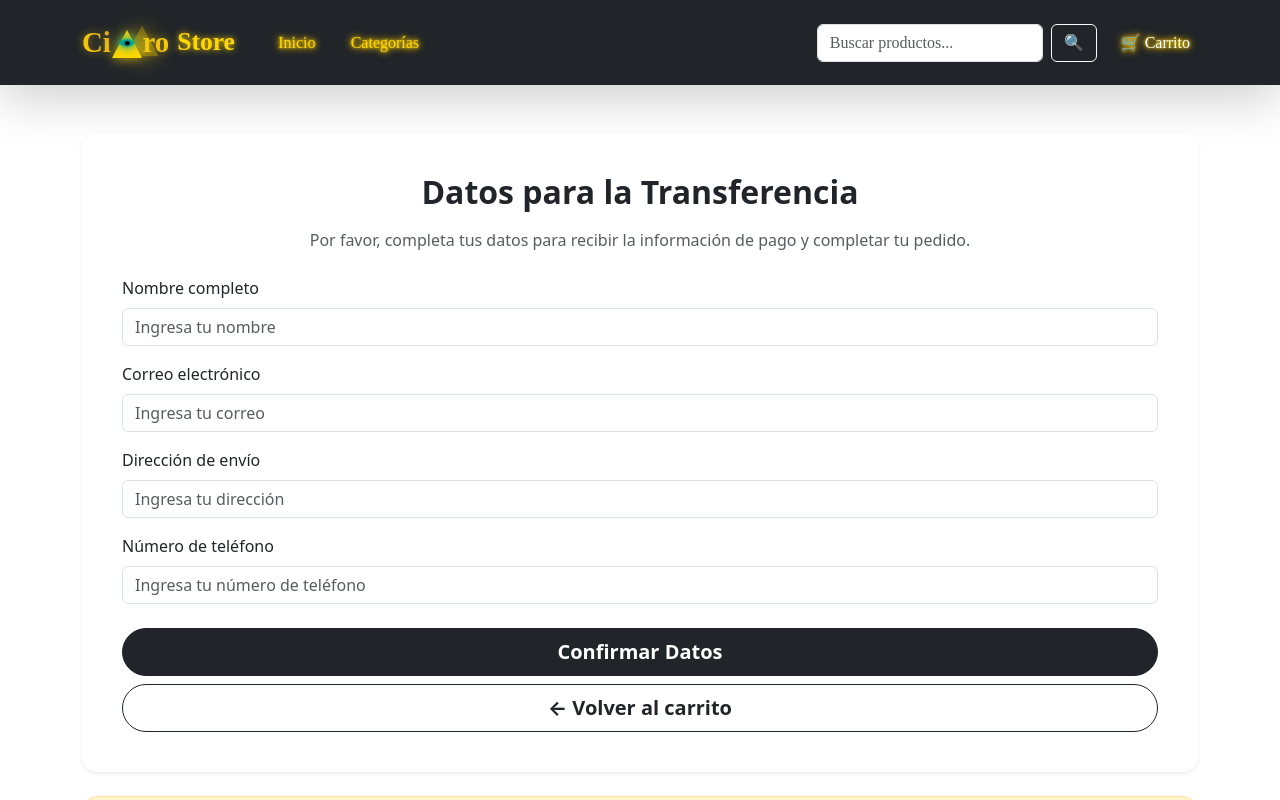
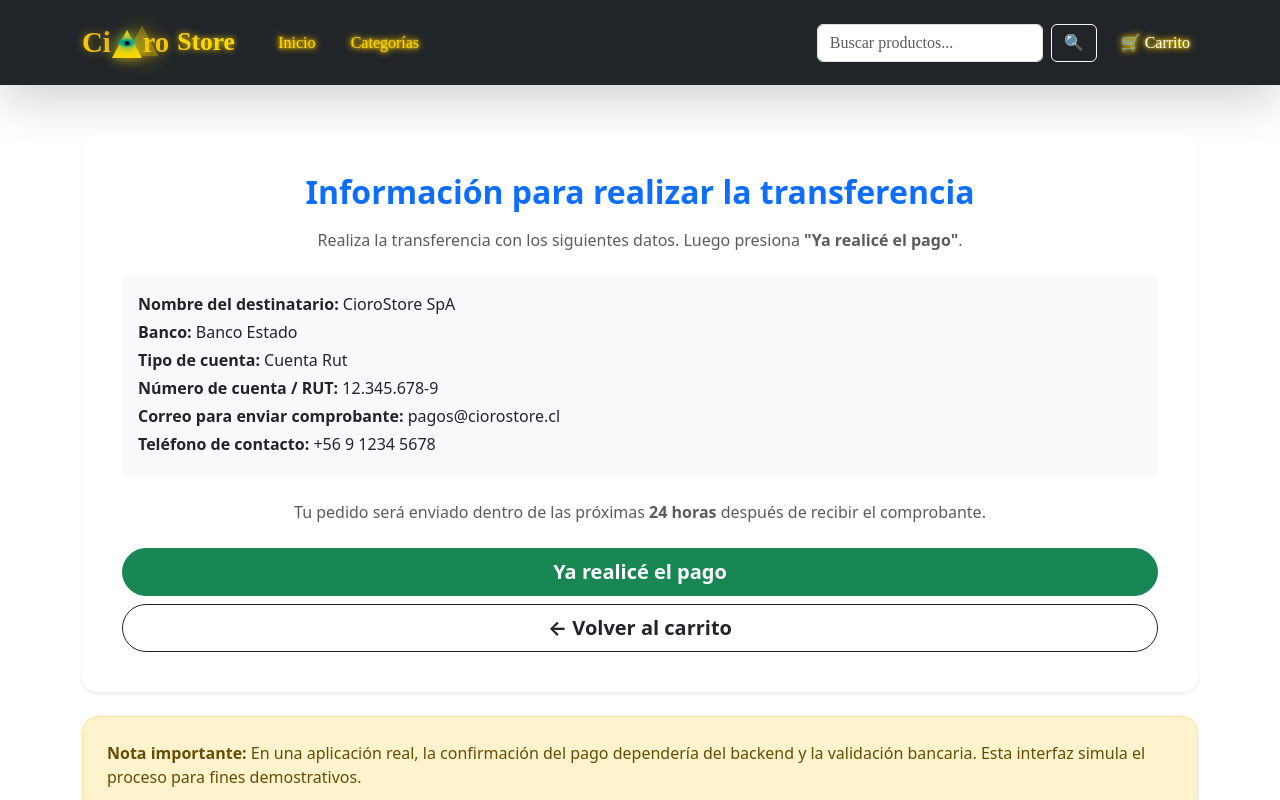
Before and after one commit to diegoroman666/desbordadostore, a React (Vite) app: page /confirmacion in a window 1280 px wide. Shown: the top 800 px of the page. Built offline with nearby package versions, Linux system fonts and the light colour scheme; a web font is replaced by a local one.

Commit message:
arreglar transfer.jsx y confirmation.jsx

```diff
--- a/src/pages/Confirmation.jsx
+++ b/src/pages/Confirmation.jsx
@@ -1,144 +1,118 @@
-import React, { useState, useContext } from 'react';
-import { Container, Card, Button, Form, Alert } from 'react-bootstrap';
+// Archivo: src/pages/Confirmation.jsx
+import React, { useState, useContext, useEffect } from 'react';
+import { Container, Card, Button, Alert } from 'react-bootstrap';
 import { Link } from 'react-router-dom';
 import CartContext from '../context/CartContext';
 
 export default function Confirmation() {
-  const [step, setStep] = useState('form'); // 'form', 'transfer_details', 'payment_success'
-  const [formData, setFormData] = useState({
-    name: '',
-    email: '',
-    address: '',
-    phone: ''
-  });
+  const [step, setStep] = useState('transfer_details'); // Primer paso: mostrar datos de transferencia
+  const [orderNumber, setOrderNumber] = useState(null);
+
   const { clearCart } = useContext(CartContext);
 
-  const handleChange = (e) => {
-    const { name, value } = e.target;
-    setFormData(prevState => ({
-      ...prevState,
-      [name]: value
-    }));
+  // Generar número de pedido
+  useEffect(() => {
+    const generateOrder = () => {
+      const random = Math.floor(100000 + Math.random() * 900000);
+      return `CS-${random}`;
     };
-
-  const handleSubmit = (e) => {
-    e.preventDefault();
-    // En la vida real, aquí se enviarían los datos al servidor para generar el pedido.
-    // Nosotros, para esta simulación, pasamos al siguiente paso.
-    setStep('transfer_details');
-  };
+    setOrderNumber(generateOrder());
+  }, []);
 
   const handleConfirmPayment = () => {
-    // Simulamos que el pago se procesa.
-    // En un proyecto real, esto sería una respuesta del backend.
-    clearCart(); // Vaciamos el carrito solo cuando el pago es exitoso
+    clearCart(); // Vaciar carrito sólo cuando el usuario confirma
     setStep('payment_success');
   };
 
   const renderContent = () => {
     switch (step) {
-      case 'form':
+      case 'transfer_details':
         return (
           <>
-            <h2 className="fw-bold mb-3 text-center">Datos para la Transferencia</h2>
+            <h2 className="fw-bold mb-3 text-center text-primary">
+              Información para realizar la transferencia
+            </h2>
+
             <p className="text-muted text-center mb-4">
-              Por favor, completa tus datos para recibir la información de pago y completar tu pedido.
+              Realiza la transferencia con los siguientes datos.
+              Luego presiona <strong>"Ya realicé el pago"</strong>.
             </p>
-            <Form onSubmit={handleSubmit}>
-              <Form.Group className="mb-3">
-                <Form.Label>Nombre completo</Form.Label>
-                <Form.Control
-                  type="text"
-                  name="name"
-                  value={formData.name}
-                  onChange={handleChange}
-                  placeholder="Ingresa tu nombre"
-                  required
-                />
-              </Form.Group>
-              <Form.Group className="mb-3">
-                <Form.Label>Correo electrónico</Form.Label>
-                <Form.Control
-                  type="email"
-                  name="email"
-                  value={formData.email}
-                  onChange={handleChange}
-                  placeholder="Ingresa tu correo"
-                  required
-                />
-              </Form.Group>
-              <Form.Group className="mb-3">
-                <Form.Label>Dirección de envío</Form.Label>
-                <Form.Control
-                  type="text"
-                  name="address"
-                  value={formData.address}
-                  onChange={handleChange}
-                  placeholder="Ingresa tu dirección"
-                  required
-                />
-              </Form.Group>
-              <Form.Group className="mb-3">
-                <Form.Label>Número de teléfono</Form.Label>
-                <Form.Control
-                  type="tel"
-                  name="phone"
-                  value={formData.phone}
-                  onChange={handleChange}
-                  placeholder="Ingresa tu número de teléfono"
-                  required
-                />
-              </Form.Group>
+
+            {/* Recuadro de datos */}
+            <div className="p-3 bg-light rounded-3 mb-4">
+              <p className="mb-1"><strong>Nombre del destinatario:</strong> CioroStore SpA</p>
+              <p className="mb-1"><strong>Banco:</strong> Banco Estado</p>
+              <p className="mb-1"><strong>Tipo de cuenta:</strong> Cuenta Rut</p>
+              <p className="mb-1"><strong>Número de cuenta / RUT:</strong> 12.345.678-9</p>
+              <p className="mb-1"><strong>Correo para enviar comprobante:</strong> pagos@ciorostore.cl</p>
+              <p className="mb-1"><strong>Teléfono de contacto:</strong> +56 9 1234 5678</p>
+            </div>
+
+            <p className="text-center text-muted">
+              Tu pedido será enviado dentro de las próximas <strong>24 horas</strong> después de recibir el comprobante.
+            </p>
+
             <div className="d-grid gap-2 mt-4">
-                <Button variant="dark" size="lg" type="submit" className="fw-bold rounded-pill">
-                  Confirmar Datos
+              <Button
+                variant="success"
+                size="lg"
+                onClick={handleConfirmPayment}
+                className="fw-bold rounded-pill"
+              >
+                Ya realicé el pago
               </Button>
-                <Button as={Link} to="/carrito" variant="outline-dark" size="lg" className="fw-bold rounded-pill">
+
+              <Button
+                as={Link}
+                to="/carrito"
+                variant="outline-dark"
+                size="lg"
+                className="fw-bold rounded-pill"
+              >
                 ← Volver al carrito
               </Button>
             </div>
-            </Form>
           </>
         );
-      case 'transfer_details':
+
+      case 'payment_success':
         return (
           <>
-            <h2 className="fw-bold mb-3 text-center text-primary">Información de Transferencia</h2>
-            <p className="text-muted text-center mb-4">
-              Por favor, realiza la transferencia con los siguientes datos y luego confirma.
+            <h2 className="fw-bold text-success mb-3 text-center">
+              ¡Pago Confirmado!
+            </h2>
+
+            <p className="lead text-muted text-center mb-4">
+              Tu pago ha sido registrado y tu pedido está en preparación.
+              Lo recibirás en un plazo máximo de <strong>24 horas</strong>.
             </p>
-            <div className="p-3 bg-light rounded-3 mb-4">
-              <p className="mb-1"><strong>Nombre:</strong> {formData.name}</p>
-              <p className="mb-1"><strong>Banco:</strong> Banco de Chile</p>
-              <p className="mb-1"><strong>Número de cuenta:</strong> 123456789</p>
-              <p className="mb-1"><strong>Tipo de cuenta:</strong> Cuenta Corriente</p>
-              <p className="mb-1"><strong>RUT:</strong> 12.345.678-9</p>
-              <p className="mb-0"><strong>Monto a pagar:</strong> <strong className="text-primary">${(formData.total || 0).toFixed(2)}</strong></p>
+
+            <h5 className="fw-bold text-center">Número de Pedido</h5>
+            <div
+              className="bg-light border rounded-pill py-2 px-4 mx-auto mb-4"
+              style={{ fontSize: "1.2rem", fontWeight: "600", width: "fit-content" }}
+            >
+              {orderNumber}
             </div>
+
+            <p className="text-muted text-center">
+              Guarda este número para cualquier consulta relacionada con tu compra.
+            </p>
+
             <div className="d-grid gap-2 mt-4">
-              <Button variant="success" size="lg" onClick={handleConfirmPayment} className="fw-bold rounded-pill">
-                Ya realicé el pago
-              </Button>
-              <Button as={Link} to="/" variant="outline-dark" size="lg" className="fw-bold rounded-pill">
+              <Button
+                as={Link}
+                to="/"
+                variant="dark"
+                size="lg"
+                className="fw-bold rounded-pill"
+              >
                 Volver a la tienda
               </Button>
             </div>
           </>
         );
-      case 'payment_success':
-        return (
-          <>
-            <h2 className="fw-bold text-success mb-3">¡Pago Realizado con Éxito!</h2>
-            <p className="lead text-muted mb-4">
-              Tu compra ha sido procesada y está en camino. Se ha enviado un voucher a tu correo electrónico.
-            </p>
-            <div className="d-grid gap-2">
-              <Button as={Link} to="/" variant="dark" size="lg" className="fw-bold rounded-pill">
-                Volver a la tienda
-              </Button>
-            </div>
-          </>
-        );
+
       default:
         return null;
     }
@@ -152,14 +126,13 @@ export default function Confirmation() {
         </Card.Body>
       </Card>
 
-      {/* Recuadro de alerta sobre el backend */}
+      {/* Advertencia sobre backend */}
       {step !== 'payment_success' && (
         <Alert variant="warning" className="mt-4 rounded-4 shadow-sm p-4">
           <p className="mb-0">
-            <strong>Nota importante:</strong> En una aplicación real, la confirmación de pago no es instantánea.
-            El proceso requiere un sistema en el *backend* que se comunique con el banco o la pasarela de pago.
-            Una vez que el *backend* recibe la confirmación exitosa, actualiza el estado del pedido y el *frontend*
-            (esta interfaz) se sincroniza para mostrar el mensaje de éxito y vaciar el carrito.
+            <strong>Nota importante:</strong> En una aplicación real,
+            la confirmación del pago dependería del backend y la validación bancaria.
+            Esta interfaz simula el proceso para fines demostrativos.
           </p>
         </Alert>
       )}
--- a/src/pages/Transfer.jsx
+++ b/src/pages/Transfer.jsx
@@ -1,60 +1,90 @@
 // Archivo: src/pages/Transfer.jsx
-// Este archivo ha sido modificado para que el botón redirija directamente al formulario.
-import React from 'react';
-import { Container, Row, Col, Card, Button } from 'react-bootstrap';
-import { useNavigate } from 'react-router-dom';
+// Nueva versión: muestra datos bancarios para transferir
+
+import React from "react";
+import { Container, Row, Col, Card, Button } from "react-bootstrap";
+import { useNavigate } from "react-router-dom";
 
 export default function Transfer() {
   const navigate = useNavigate();
 
-  const handlePayment = (method) => {
-    // Al hacer clic, navegamos directamente al formulario de datos.
-    console.log(`Has seleccionado pagar con ${method}. Ahora, ingresa tus datos de envío.`);
+  const handleConfirm = () => {
+    console.log("El usuario confirma que realizó la transferencia.");
     navigate("/confirmacion");
   };
 
   return (
     <Container className="my-5">
-      <h2 className="text-center fw-bold text-uppercase mb-5">Selecciona tu método de pago</h2>
-      <Row className="g-4 justify-content-center">
-        <Col xs={12} md={6}>
-          <Card className="shadow-sm border-0 rounded-4 p-4 text-center">
+      <h2 className="text-center fw-bold text-uppercase mb-4">
+        Datos para Transferencia Bancaria
+      </h2>
+
+      <Row className="justify-content-center">
+        <Col xs={12} md={8} lg={6}>
+          <Card className="shadow-sm border-0 rounded-4 p-4">
             <Card.Body>
-              <h4 className="fw-bold mb-3">Mercado Pago</h4>
-              <p className="text-muted">Paga con tu cuenta de Mercado Pago, tarjeta de crédito o débito.</p>
+              <h4 className="fw-bold text-center mb-4">
+                Información para realizar la transferencia
+              </h4>
+
+              <div className="mb-3">
+                <strong>Nombre del destinatario:</strong>
+                <p className="text-muted">CioroStore SpA</p>
+              </div>
+
+              <div className="mb-3">
+                <strong>Teléfono de contacto:</strong>
+                <p className="text-muted">+56 9 1234 5678</p>
+              </div>
+
+              <div className="mb-3">
+                <strong>Correo electrónico:</strong>
+                <p className="text-muted">pagos@ciorostore.cl</p>
+              </div>
+
+              <div className="mb-3">
+                <strong>Banco:</strong>
+                <p className="text-muted">Banco Estado</p>
+              </div>
+
+              <div className="mb-3">
+                <strong>Tipo de cuenta:</strong>
+                <p className="text-muted">Cuenta Rut</p>
+              </div>
+
+              <div className="mb-3">
+                <strong>Número de cuenta / RUT:</strong>
+                <p className="text-muted">12.345.678-9</p>
+              </div>
+
+              <hr />
+
+              <p className="text-center mt-3">
+                Una vez realizada la transferencia, tu pedido será preparado y
+                entregado a domicilio en un plazo máximo de{" "}
+                <strong>24 horas.</strong>
+              </p>
+
               <Button
-                variant="primary"
+                variant="success"
                 size="lg"
-                className="fw-bold rounded-pill"
-                onClick={() => handlePayment("Mercado Pago")}
+                className="fw-bold rounded-pill w-100 mt-3"
+                onClick={handleConfirm}
               >
-                Pagar con Mercado Pago
+                Ya realicé la transferencia
               </Button>
-            </Card.Body>
-          </Card>
-        </Col>
-        <Col xs={12} md={6}>
-          <Card className="shadow-sm border-0 rounded-4 p-4 text-center">
-            <Card.Body>
-              <h4 className="fw-bold mb-3">Banco Estado</h4>
-              <p className="text-muted">Paga con la app de Banco Estado o realiza una transferencia.</p>
+
               <Button
-                variant="dark"
-                size="lg"
-                className="fw-bold rounded-pill"
-                onClick={() => handlePayment("Banco Estado")}
+                variant="outline-dark"
+                className="fw-bold rounded-pill w-100 mt-3"
+                onClick={() => navigate("/carrito")}
               >
-                Pagar con Banco Estado
+                ← Volver al carrito
               </Button>
             </Card.Body>
           </Card>
         </Col>
       </Row>
-      <div className="text-center mt-5">
-        <Button variant="outline-dark" onClick={() => navigate("/carrito")} className="fw-bold rounded-pill">
-          ← Volver al carrito
-        </Button>
-      </div>
     </Container>
   );
 }
```
Lines whose indentation alone changed are shown as unchanged.
